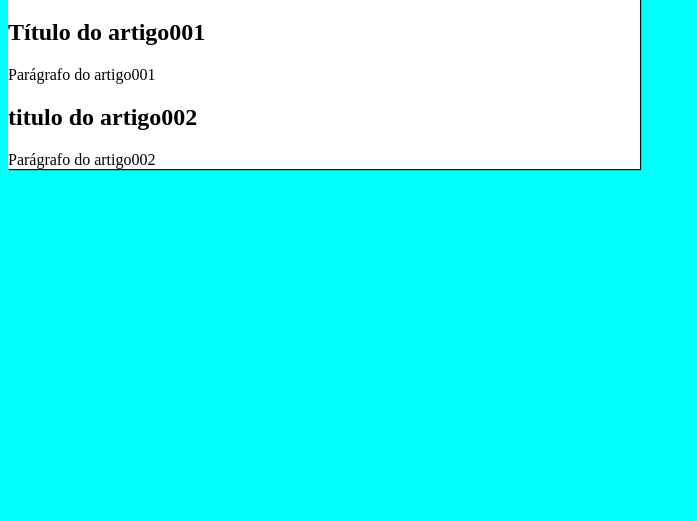
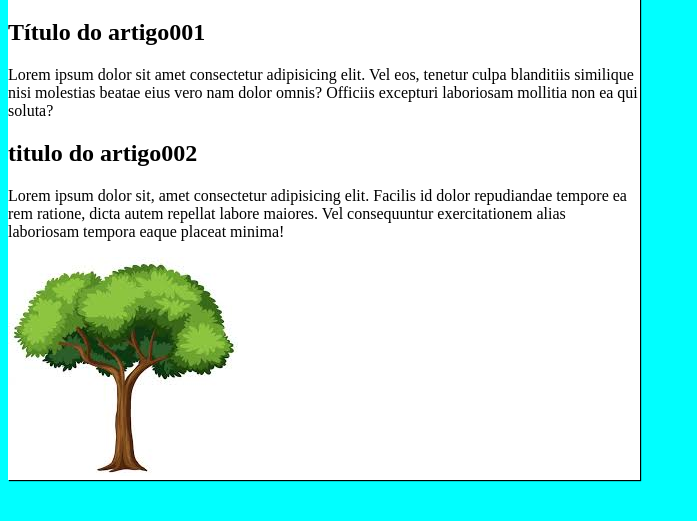
Before and after one commit to raphaelpereirarps03/proa-teste, a plain HTML site: page index.html in a window 1280 px wide. Shown: the part 61-582 px from the top of the page, without its empty margins (0-697 px from the left). Drawn offline with Linux system fonts and the light colour scheme.

Commit message:
Upando imagem

```diff
--- a/index.html
+++ b/index.html
@@ -14,12 +14,21 @@
         </header>
         <article>
             <h1> Título do artigo001</h1>
-            <p> Parágrafo do artigo001</p>
+
+            <p> Lorem ipsum dolor sit amet consectetur adipisicing elit. Vel eos, tenetur culpa blanditiis similique nisi molestias beatae eius vero nam dolor omnis? Officiis excepturi laboriosam mollitia non ea qui soluta?</p>
+
         </article>
 
         <article>
             <h1> titulo do artigo002</h1>
-            <p> Parágrafo do artigo002</p>
+
+            <p> Lorem ipsum dolor sit, amet consectetur adipisicing elit. Facilis id dolor repudiandae tempore ea rem ratione, dicta autem repellat labore maiores. Vel consequuntur exercitationem alias laboriosam tempora eaque placeat minima!</p>
+
+
+
+        </article>
+        <article>
+            <img src="./imgs/arvores.jpeg" alt="">
         </article>
     </main>
 </body>
```
Also changed, not shown: imgs/arvores.jpeg (added).
